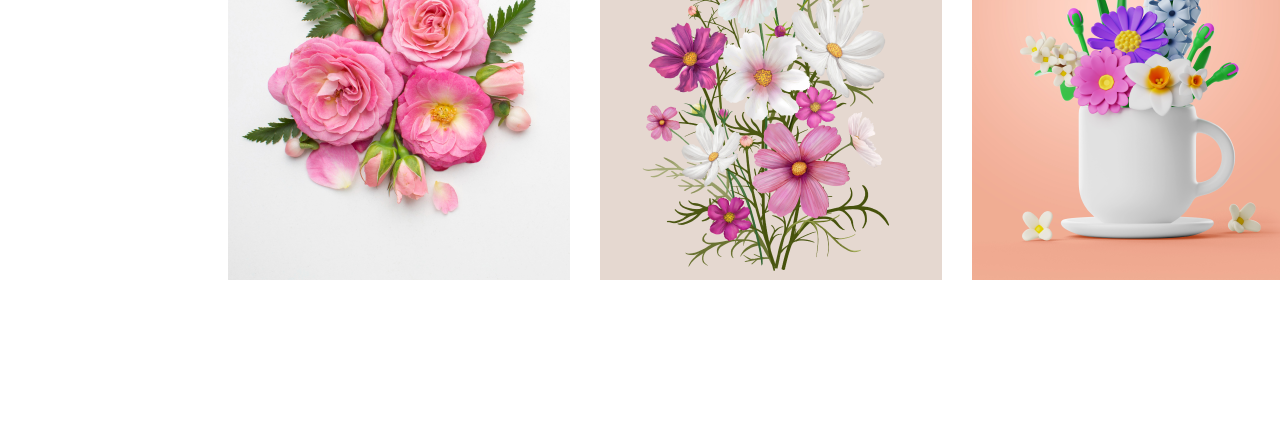
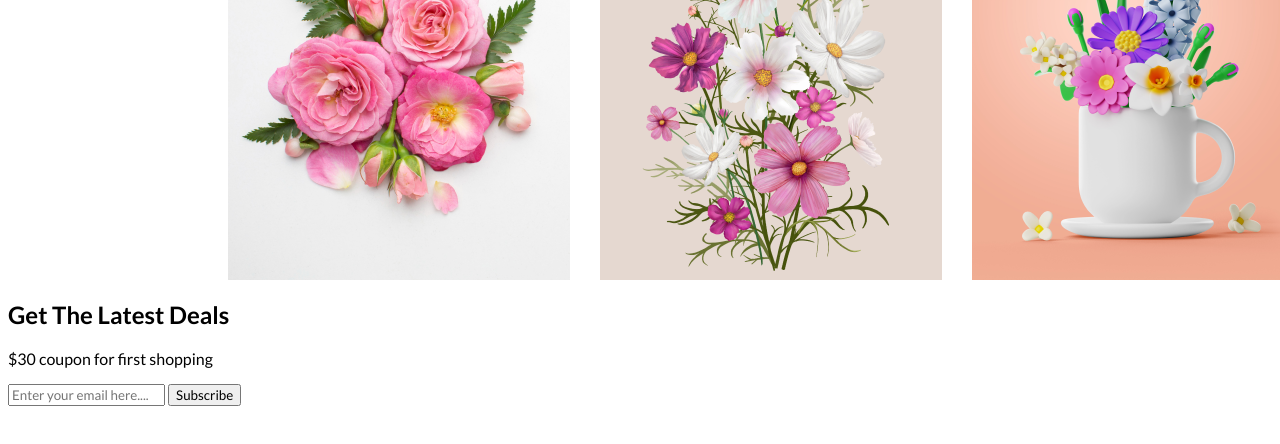
Before and after one commit to forhad-05/flowershop, a plain HTML site: page index.html in a window 1280 px wide. Shown: the part 3500-3944 px from the top of the page. Drawn offline with Linux system fonts and the light colour scheme.

Commit message:
Meaningful commit message

```diff
--- a/index.html
+++ b/index.html
@@ -85,6 +85,15 @@
                 <img src="/imgpng/flower 4.png" alt="">
             </div>
         </section>
+        <section class="latest-deals">
+
+            <h2>Get The Latest Deals</h2>
+            <p>$30 coupon for first shopping</p>
+             <div class="email-btn">
+                <input placeholder="Enter your email here...." type="email" name="" id="">
+                <button>Subscribe</button>
+            </div>
+        </section>
     </main>
 </body>
 
```
Also changed, not shown: style.css (+7 -3 lines), imgpng/deals pic.png (added).
